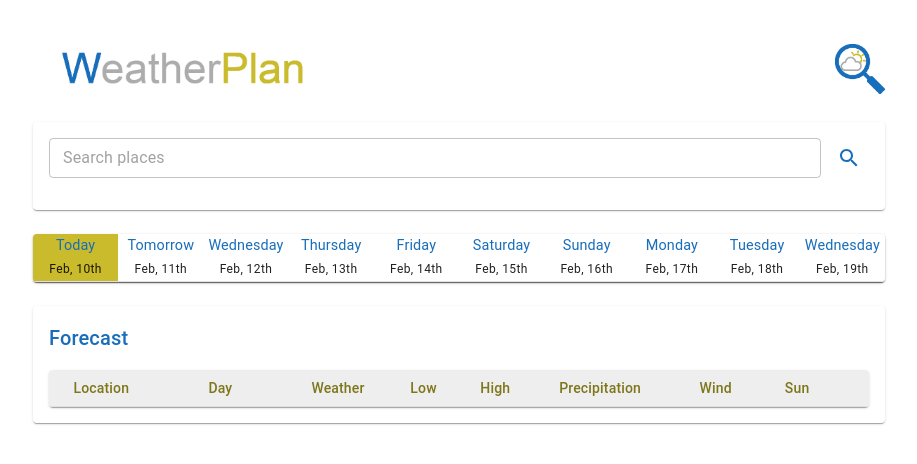
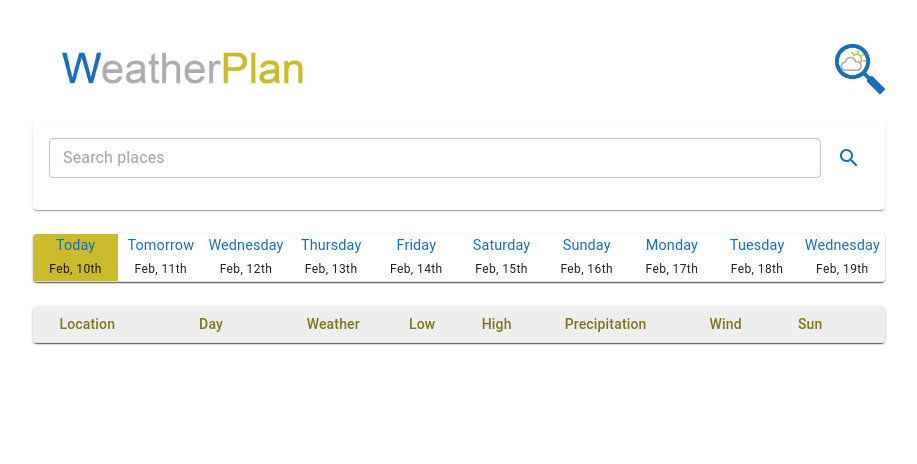
Before and after one commit to dkarlo2/weatherplan-web, a React (Create React App) app: page / in a window 1280 px wide. Shown: the top 464 px of the page, without its empty margins (181-1098 px from the left). Built offline with nearby package versions, Linux system fonts and the light colour scheme.

Commit message:
update UI

```diff
--- a/src/App.js
+++ b/src/App.js
@@ -403,10 +403,7 @@ const WeatherDashboard = () => {
         </TableContainer>
       </Paper>
 
-      <Paper sx={{ p: 2 }}>
-        <Box display="flex" justifyContent="space-between" alignItems="center" mb={2}>
-          <Typography variant="h6" color="primary">Forecast</Typography>
-        </Box>
+      <Paper sx={{ p: 0 }}>
         <TableContainer component={Paper}>
           <Table size="small">
             <TableHead>
```
